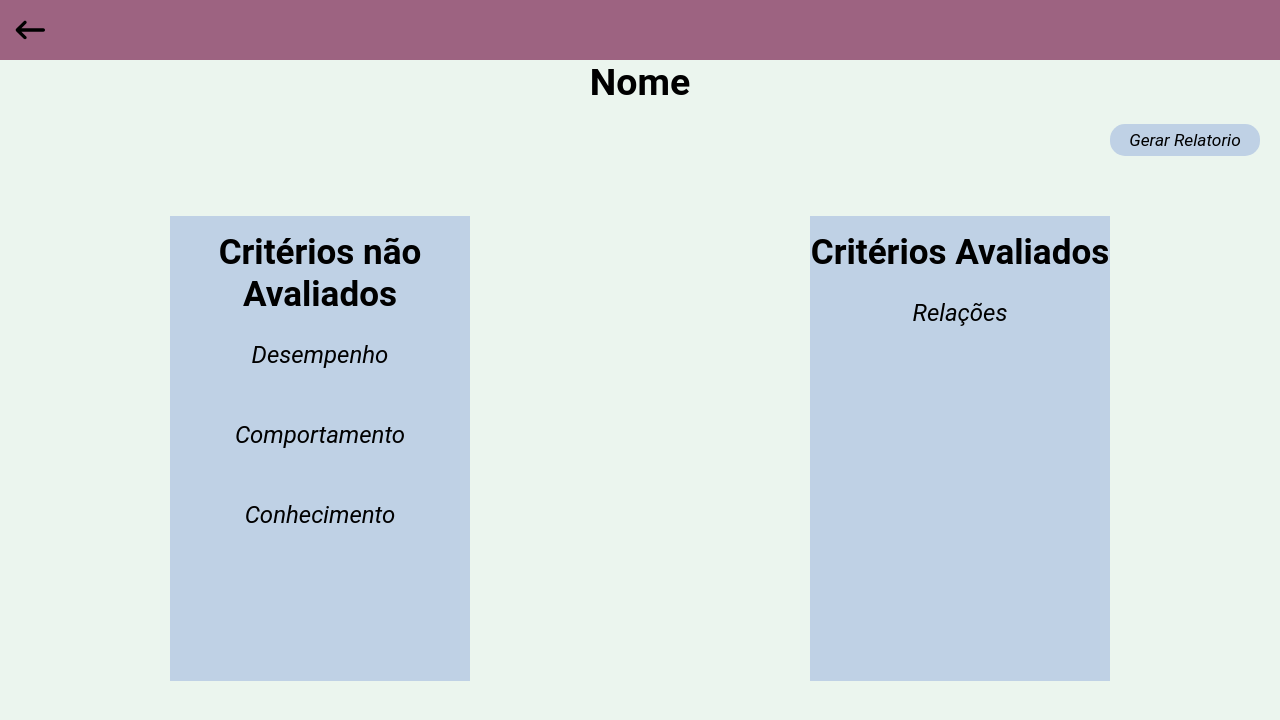
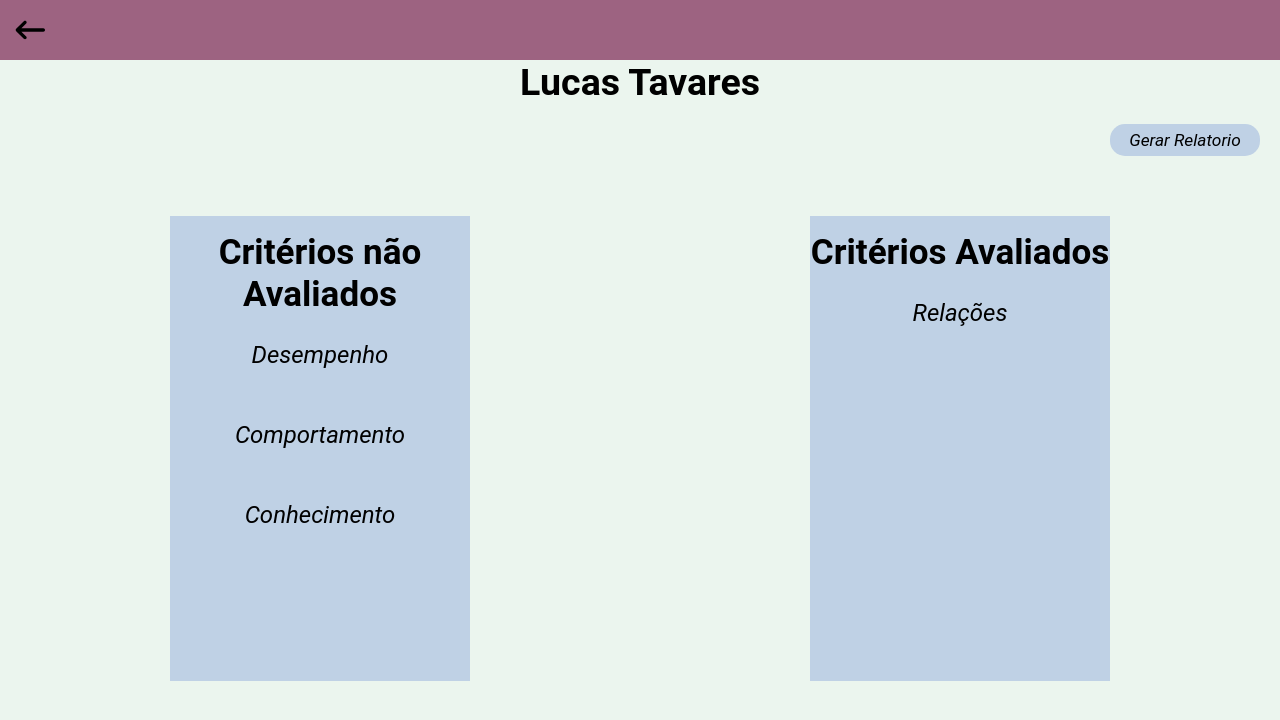
Before and after one commit to LeviUSP/LeviUSP.github.io, a plain HTML site: page pagina_de_avaliacao/criterios-avaliacao-lucas.html in a window 1280 px wide. Drawn offline with Linux system fonts and the light colour scheme; a web font is replaced by a local one.

Commit message:
Update criterios-avaliacao-lucas.html

```diff
--- a/pagina_de_avaliacao/criterios-avaliacao-lucas.html
+++ b/pagina_de_avaliacao/criterios-avaliacao-lucas.html
@@ -16,7 +16,7 @@
             	</a>
             </div>
 	        <div class="conteudo">
-	        	<div class="nome"><h2>Nome</h2></div>
+	        	<div class="nome"><h2>Lucas Tavares</h2></div>
 
 		        <div class="div-relatorio">
 		            <button onclick="window.location.href = 'relatorio.html' " class="relatorio">Gerar Relatorio</button>
```
